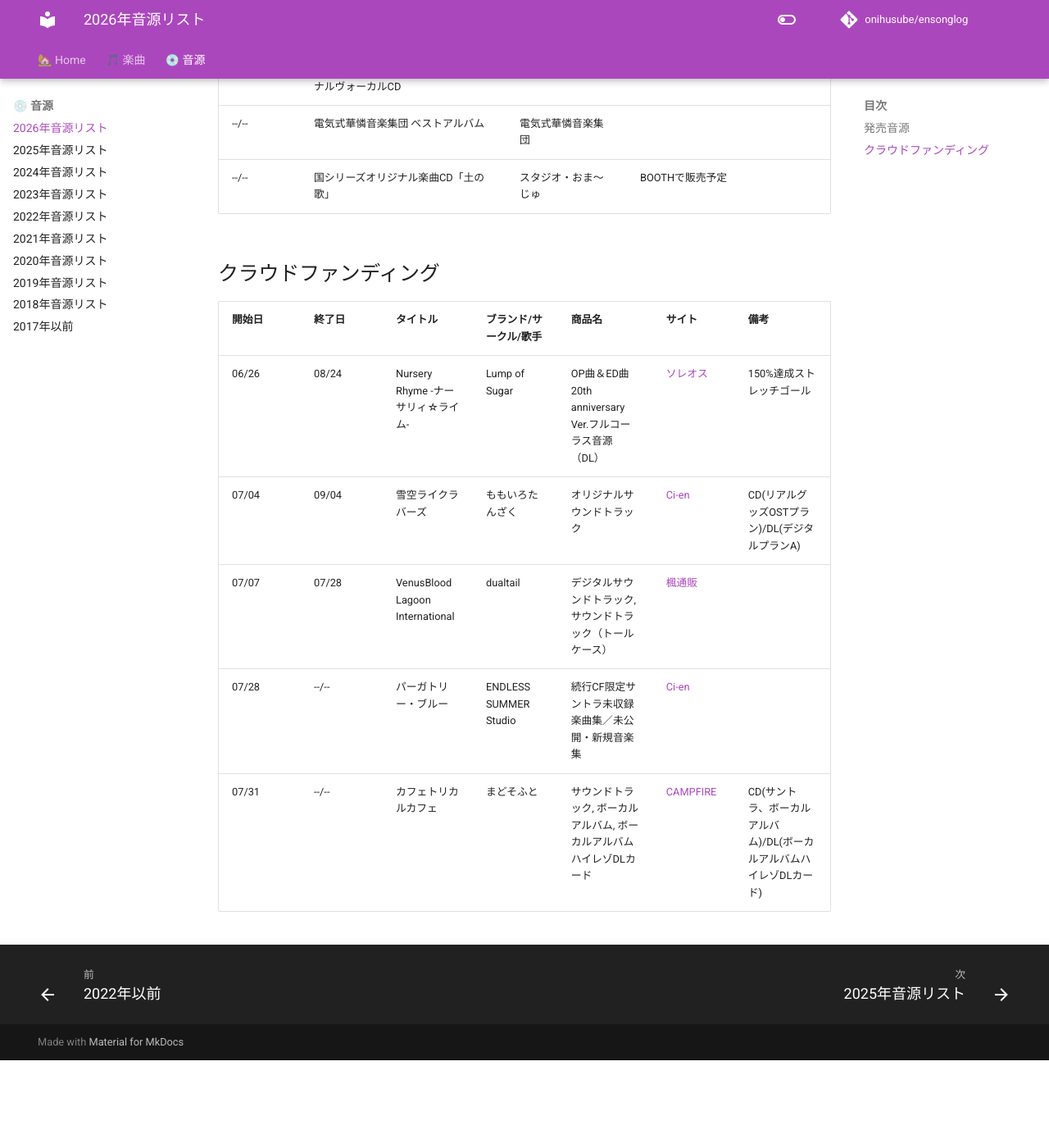
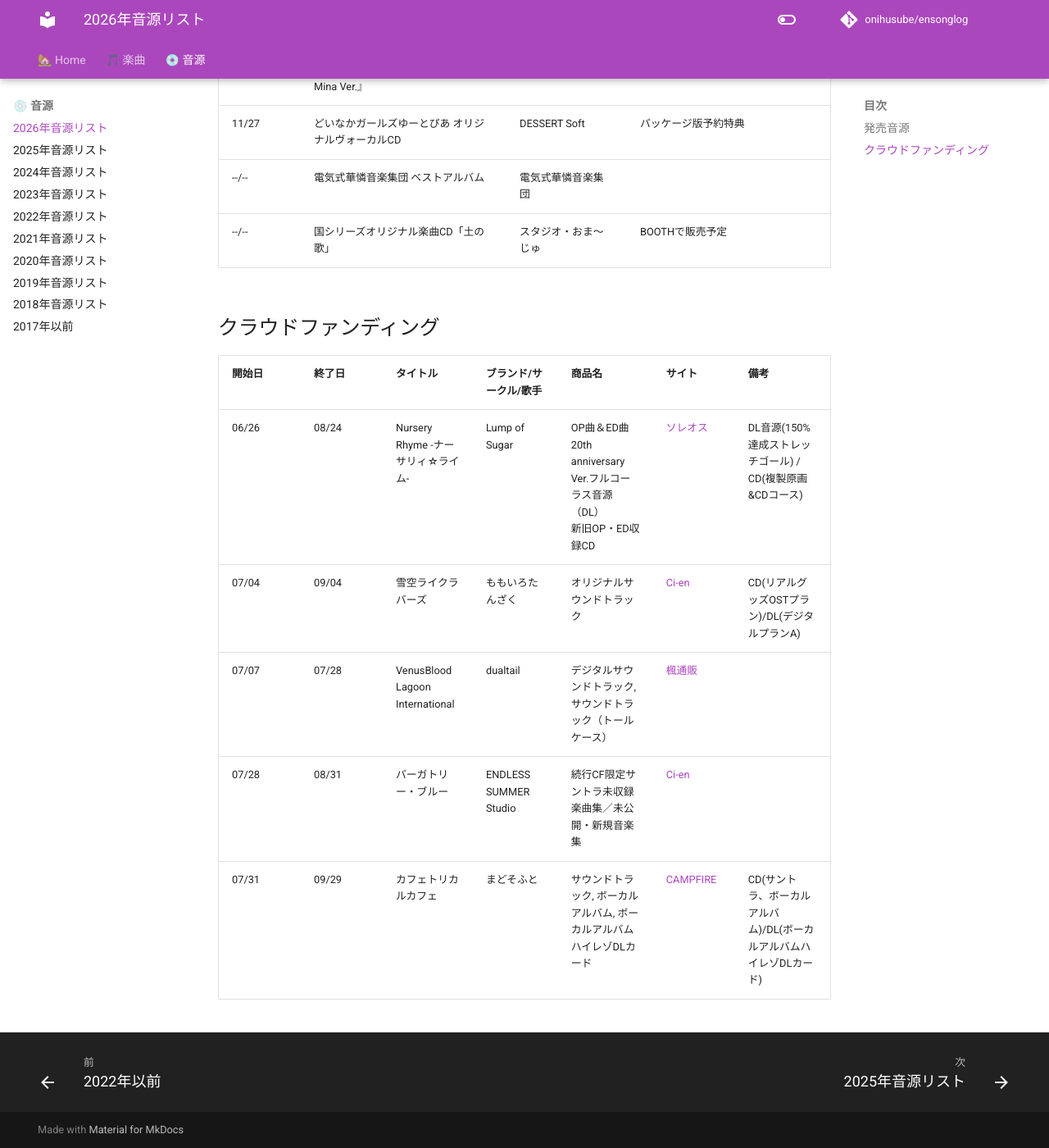
Before and after one commit to onihusube/ensonglog, an MkDocs documentation site: the page built from docs/2026/音源.md, in a window 1280 px wide and 1400 px high, scrolled down 12297 px. Shown: the whole window at 82% size. Built offline with MkDocs 1.6.1 and Material for MkDocs 9.7.7, drawn with Linux system fonts in a browser that asks for light colours; comment, search, counter and statistics services are not loaded; before the commit the page ends 13590 px from its top, so only the background shows below that; some of the changed text lies outside the part shown.

Commit message:
ユリアリスサントラ等追記

```diff
--- a/docs/2026/音源.md
+++ b/docs/2026/音源.md
@@ -156,9 +156,10 @@
 | 08/15 | as:9-nine- ARTEISIA ORIGINAL SOUND TRACK | ぱれっと with CLEARRAVE | C108 OP/EDは後日サブスク配信予定 |
 | 08/15 | うたわれるもの 白への道標 オリジナルサウンドトラック | アクアプラス | C108 ディスク4枚組全110曲 |
 | 08/15 | サクラノ詩 Re:Graphic ヴォーカルCD | ケロQ/枕 | C108 [HP](https://www.keromakura.net/event/comiket/c108/) |
-| 02/22 | WHITE ALBUM2 original soundtrack SPECIAL BOX -once again- | アクアプラス | C108 WHITE ALBUM2 Live Fes 物販先行 |
+| 08/15 | WHITE ALBUM2 original soundtrack SPECIAL BOX -once again- | アクアプラス | C108 WHITE ALBUM2 Live Fes 物販先行 |
 | 08/15 | モノクロームメビウス 刻ノ代贖 オリジナルサウンドトラック | アクアプラス | C108　ディスク4枚組全107曲 |
 | 08/16 | とける風花とシロうさぎ オリジナルサウンドトラック | サークルしらたまこ | C108 </br> [BOOTH](https://shiratamaco.booth.pm/items/8538159) |
+| 08/16 | ユリアリス オリジナルサウンドトラック | とわソフト | C108 豪華版特典 |
 | 08/28 | メイクラ OPソングCD | あざらしそふと+1 | 豪華版特典 |
 | 09/16 | ハートフル☆メモリーズ 通常盤B | Luce Twinkle Wink☆ | 恋しかるべき ED「まどろみ SKIP TOWN」収録 |
 | 09/18 | アイベヤ オリジナルサウンドトラックCD | あざらしそふと | アイベヤ COMPLETE BOX特典（DL版付き） |
@@ -184,8 +185,8 @@
 
 | 開始日 | 終了日 | タイトル | ブランド/サークル/歌手 | 商品名 | サイト | 備考 |
 |---|---|---|---|---|---|---|
-| 06/26 | 08/24 | Nursery Rhyme -ナーサリィ☆ライム- | Lump of Sugar | OP曲＆ED曲20th anniversary Ver.フルコーラス音源（DL） | [ソレオス](https://soreosu.com/projects/lumpofsugar) | 150%達成ストレッチゴール |
+| 06/26 | 08/24 | Nursery Rhyme -ナーサリィ☆ライム- | Lump of Sugar | OP曲＆ED曲20th anniversary Ver.フルコーラス音源（DL） </br> 新旧OP・ED収録CD | [ソレオス](https://soreosu.com/projects/lumpofsugar) | DL音源(150%達成ストレッチゴール) / CD(複製原画&CDコース) |
 | 07/04 | 09/04 | 雪空ライクラバーズ | ももいろたんざく | オリジナルサウンドトラック | [Ci-en](https://ci-en.dlsite.com/creator/6648/crowdfunding/1062) | CD(リアルグッズOSTプラン)/DL(デジタルプランA) |
 | 07/07 | 07/28 | VenusBlood Lagoon International | dualtail | デジタルサウンドトラック, サウンドトラック（トールケース） | [楓通販](https://imrs.biz/shop3/html/) |  |
-| 07/28 | --/-- | パーガトリー・ブルー | ENDLESS SUMMER Studio | 続行CF限定サントラ未収録楽曲集／未公開・新規音楽集 | [Ci-en](https://ci-en.net/creator/21221/crowdfunding/1080) |  |
-| 07/31 | --/-- | カフェトリカルカフェ | まどそふと | サウンドトラック, ボーカルアルバム, ボーカルアルバムハイレゾDLカード | [CAMPFIRE](preview?token=2gmga4zs&utm_campaign=cp_po_share_c_msg_projects_show) | CD(サントラ、ボーカルアルバム)/DL(ボーカルアルバムハイレゾDLカード) |
+| 07/28 | 08/31 | パーガトリー・ブルー | ENDLESS SUMMER Studio | 続行CF限定サントラ未収録楽曲集／未公開・新規音楽集 | [Ci-en](https://ci-en.net/creator/21221/crowdfunding/1080) |  |
+| 07/31 | 09/29 | カフェトリカルカフェ | まどそふと | サウンドトラック, ボーカルアルバム, ボーカルアルバムハイレゾDLカード | [CAMPFIRE](https://camp-fire.jp/projects/948812/view) | CD(サントラ、ボーカルアルバム)/DL(ボーカルアルバムハイレゾDLカード) |
```
Also changed, not shown: docs/index.md (+1 -0 lines).
